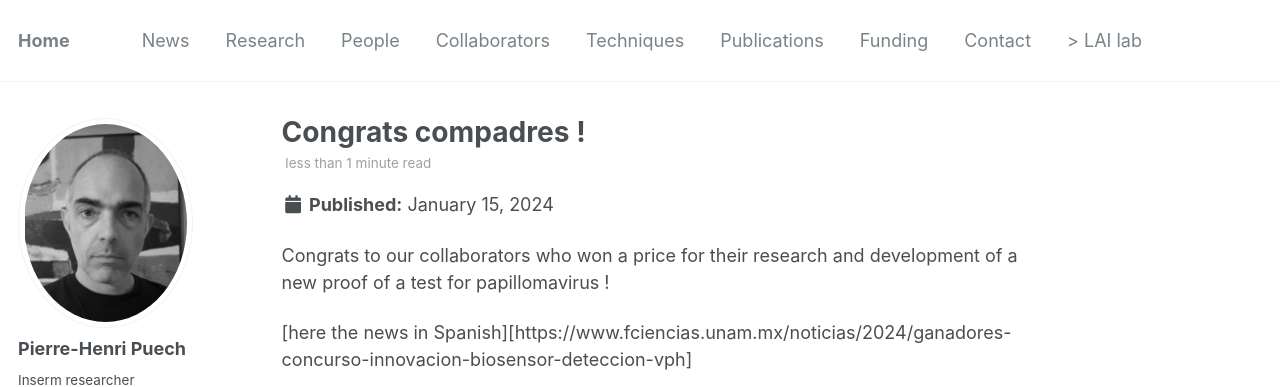
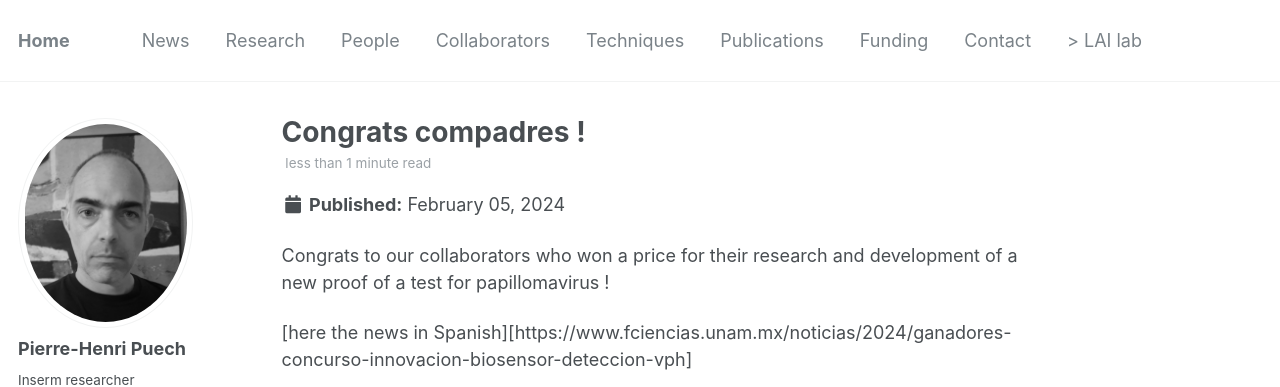
Before and after one commit to phpuech/phpuech.github.io, a Jekyll site: the page built from _posts/2024-02-05-unam.md, in a window 1280 px wide and 900 px high. Shown: the top 387 px of the window. Built offline with Jekyll 4.4.1, drawn with Linux system fonts in a browser that asks for light colours; some web fonts are replaced.

Commit message:
mod news

```diff
--- a/_posts/2024-02-05-unam.md
+++ b/_posts/2024-02-05-unam.md
@@ -1,6 +1,6 @@
 ---
 title: 'Congrats compadres !'
-date: 2024-01-15
+date: 2024-02-05
 permalink: /posts/2024/02/05/UNAM
 tags:
   - against the stream
```
